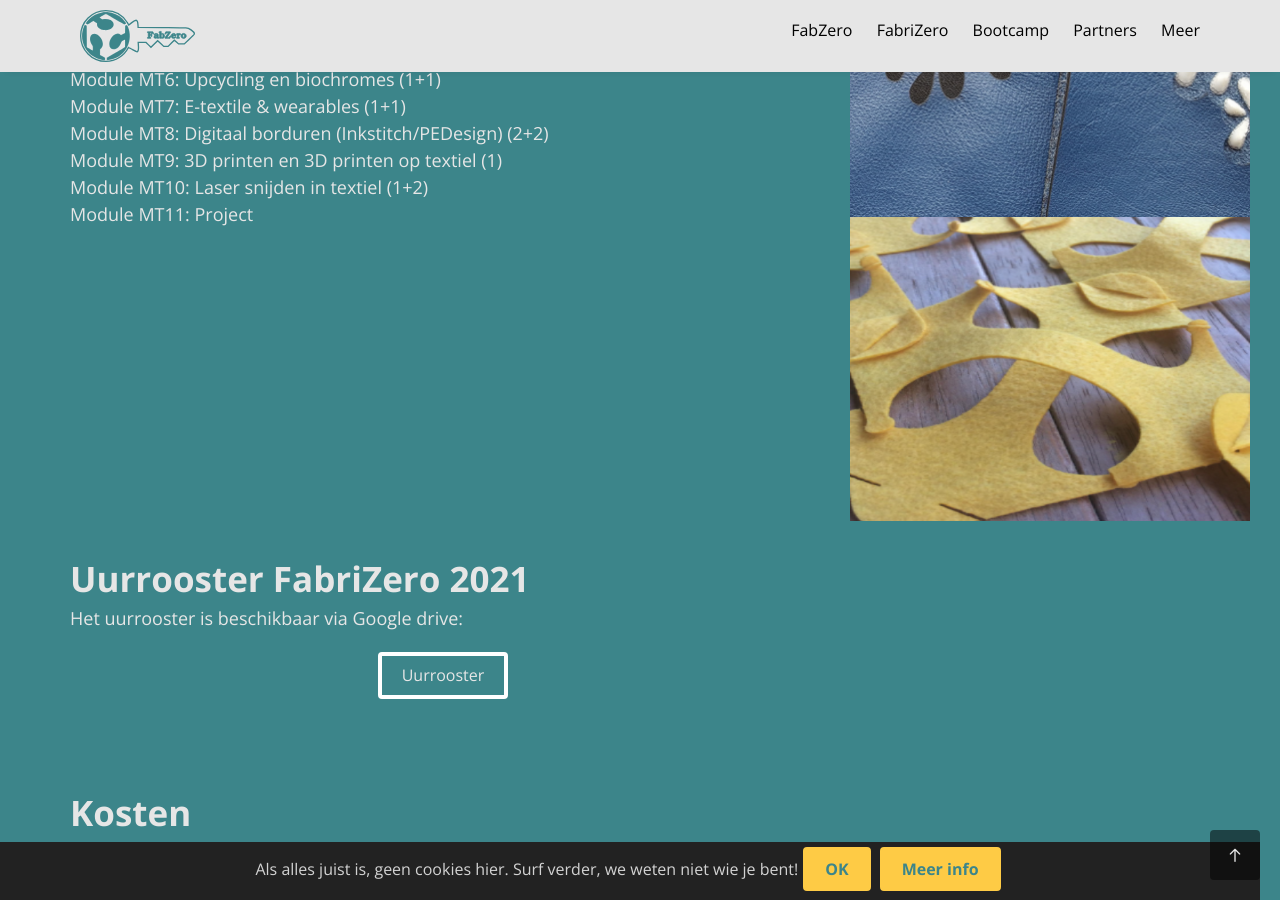
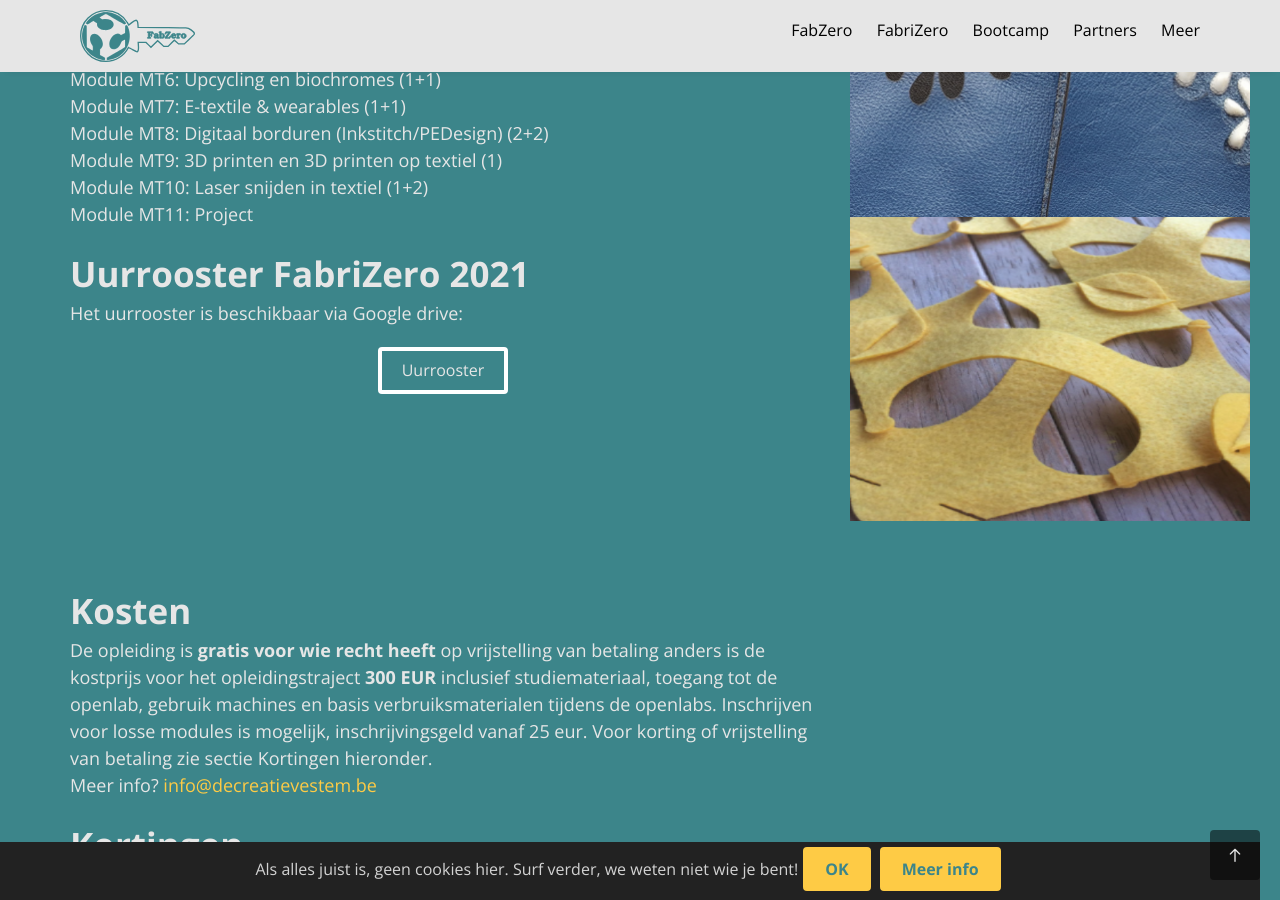
Before and after one commit to IngegnoMakerSpace/inclusievekets, a Jekyll site: the page built from _pages/fabrizero.html, in a window 1280 px wide and 900 px high, scrolled down 3169 px. Built offline with Jekyll 4.4.1, drawn with Linux system fonts in a browser that asks for light colours; nearby versions of some CDN libraries; some web fonts are replaced.

Commit message:
new uurrooster

```diff
--- a/_pages/fabrizero.html
+++ b/_pages/fabrizero.html
@@ -112,7 +112,7 @@ permalink: /fabrizero
                     <h3>FabriZero Modules</h3>
                     <p>
 
-Module MT0: Intro & State of the Art (1) <br />
+Module MT0: Intro &amp; State of the Art (1) <br />
 
 Module MT1: Digital ontwerpen in Inkscape (1) <br />
 
@@ -136,6 +136,11 @@ Module MT10: Laser snijden in textiel (1+2) <br />
 
 Module MT11: Project <br />
 </p>
+                    <h2>Uurrooster FabriZero 2021</h2>
+                    <p>Het uurrooster is beschikbaar via Google drive:</p>
+                    <p style="text-align: center">
+                      <a href="https://docs.google.com/document/d/1mV1Erv5R1wNKfCjvN7uRknZYPa2E66FYNYW8MyD0IYU/edit?usp=sharing" target="_blank" class="btn btn-tertiary" id="btntert">Uurrooster</a>
+                    </p>
                 </div>
             </div>
             <div class="col-md-4 col-md-offset-0 text-left animate-box" data-animate-effect="fadeInUp">
@@ -146,20 +151,8 @@ Module MT11: Project <br />
             </div>
         </div>
 
-        <div class="row row-pb-md">
-            <div class="col-md-8 col-md-offset-0 text-left animate-box" data-animate-effect="fadeInUp">
-                <div class="fh5co-heading">
-                    <h2>Uurrooster FabriZero 2021</h2>
-                    <p>Het uurrooster is beschikbaar via Google drive:</p>
-                    <p style="text-align: center">
-                      <a href="https://docs.google.com/document/d/1g_6cDzxleI0FK-65atzo-o8uyTqj4TK0jOXpftIDlzk/edit?usp=sharing" target="_blank" class="btn btn-tertiary" id="btntert">Uurrooster</a>
-                    </p>
-                </div>
-            </div>
-        </div>
     </div>
 </div>
-
 
 <div id="fh5co-services2" class="fh5co-bg-section">
     <div class="container">
```
